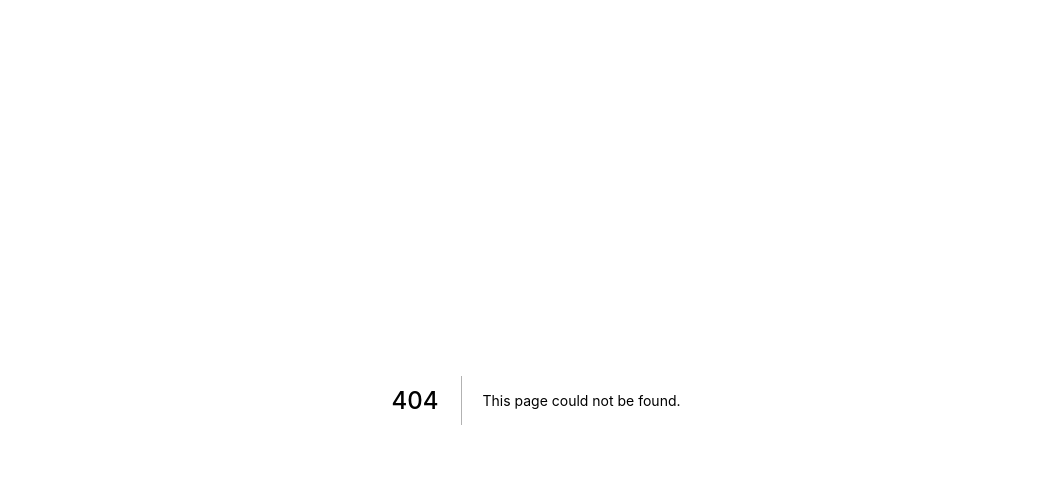
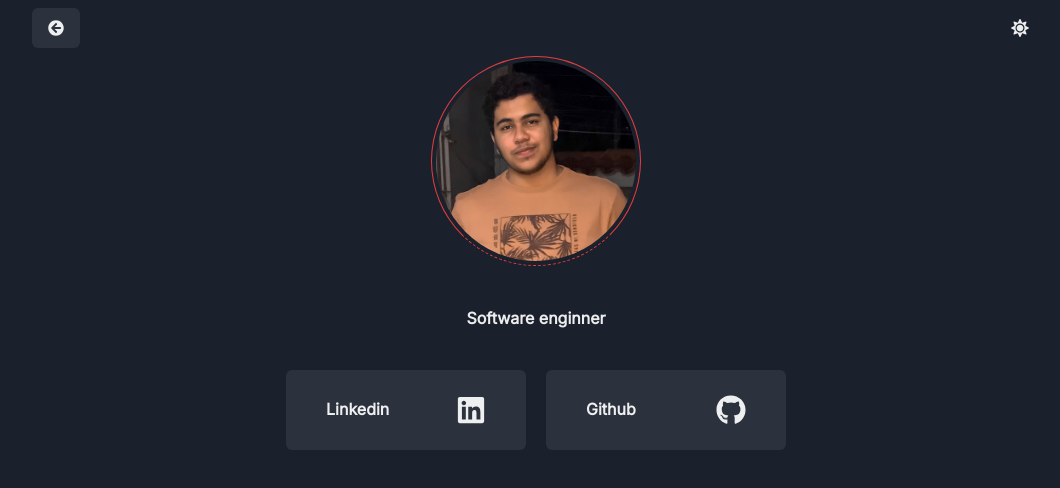
Before and after one commit to luksdev/ledux_portfolio, a Next.js app: page /tree in a window 1280 px wide. Before the commit this address had no page. Shown: the top 488 px of the page, without its empty margins (104-1164 px from the left). Built offline with nearby package versions, Linux system fonts and the light colour scheme.

Commit message:
New page tree

```diff
--- /dev/null
+++ b/pages/tree.tsx
@@ -0,0 +1,79 @@
+import React, { useState, useEffect } from 'react';
+import Image from 'next/image';
+import {
+    ChakraProvider,
+    Box,
+    Text,
+    VStack,
+    Heading,
+    Link,
+    HStack,
+    Center,
+    IconButton,
+    Button,
+    Icon,
+} from '@chakra-ui/react';
+import { ArrowUpIcon } from '@chakra-ui/icons';
+import { ColorModeSwitcher } from '../src/ColorModeSwitcher';
+import { myTheme } from '../src/styles/theme';
+import { NextPage } from 'next';
+
+import fotoPerfil from '../public/perfil.png';
+import { FaArrowCircleLeft, FaGithub, FaInstagram, FaLinkedin } from 'react-icons/fa';
+
+const Tree: NextPage = () => {
+    return (
+        <ChakraProvider theme={myTheme}>
+            <Box
+                display="flex"
+                alignItems="center"
+                justifyContent={"space-between"}
+                fontSize="20px"
+                fontWeight={'bold'}
+                my="0"
+                mx="auto"
+                p={'2'}
+                width={'80%'}
+            >
+                <Link href='/'>
+                    <Button>
+                        <Icon as={FaArrowCircleLeft} size={'20px'} />
+                    </Button>
+                </Link>
+                <ColorModeSwitcher />
+            </Box>
+
+            <Box display={"flex"} alignItems="center" justifyContent={"center"} flexDir="column">
+                <Box border={"1px solid"} borderColor={"red.500"} borderRadius="50%" padding={1} borderBottomStyle="dashed" display="flex"
+                    alignItems={"center"} justifyContent={"center"}>
+                    <Image src={fotoPerfil} width={200} height={200} className="rounded-image" />
+                </Box>
+
+                <Text my={10} fontWeight="semibold">Software enginner</Text>
+
+                <Box display={"flex"} gap={5} flexWrap="wrap" alignItems={"center"} justifyContent="center">
+                    <Link target={"_blank"} href='https://www.linkedin.com/in/lucaseduardo-dev/'>
+                        <Button padding={10} width="60">
+                            <Box display={"flex"} alignItems={"center"} justifyContent="space-between" width={"full"}>
+                                <Text>Linkedin</Text>
+                                <FaLinkedin size={30} />
+                            </Box>
+                        </Button>
+                    </Link>
+
+                    <Link target={"_blank"} href='https://github.com/luksdev'>
+                        <Button padding={10} width="60">
+                            <Box display={"flex"} alignItems={"center"} justifyContent="space-between" width={"full"}>
+                                <Text>Github</Text>
+                                <FaGithub size={30} />
+                            </Box>
+                        </Button>
+                    </Link>
+                </Box>
+            </Box>
+
+        </ChakraProvider>
+    )
+}
+
+export default Tree;
--- a/styles/globals.css
+++ b/styles/globals.css
@@ -14,3 +14,7 @@ a {
 * {
   box-sizing: border-box;
 }
+
+.rounded-image{
+  border-radius: 50%;
+}
```
Also changed, not shown: public/instagram.svg (added), public/perfil.png (added).
